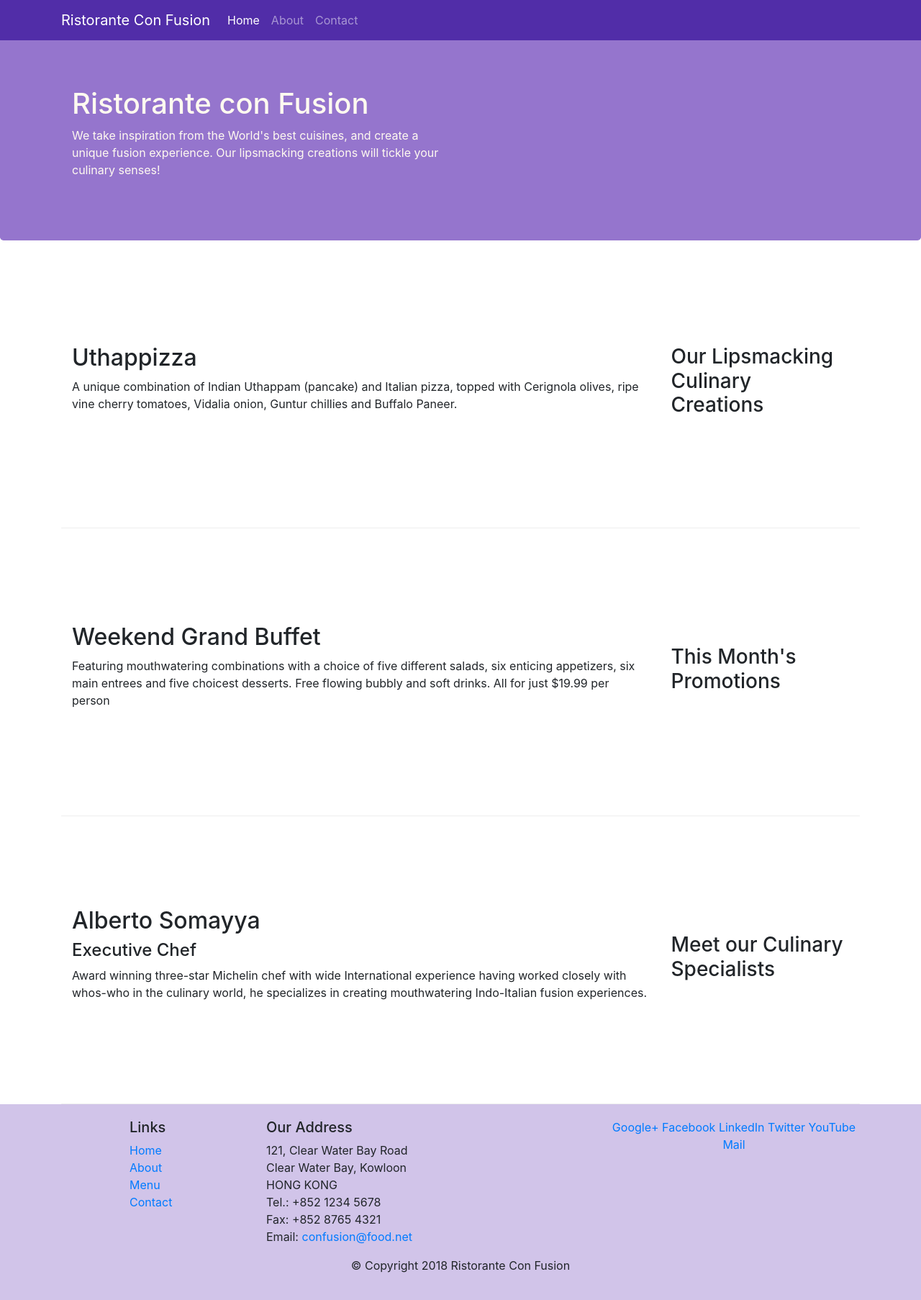
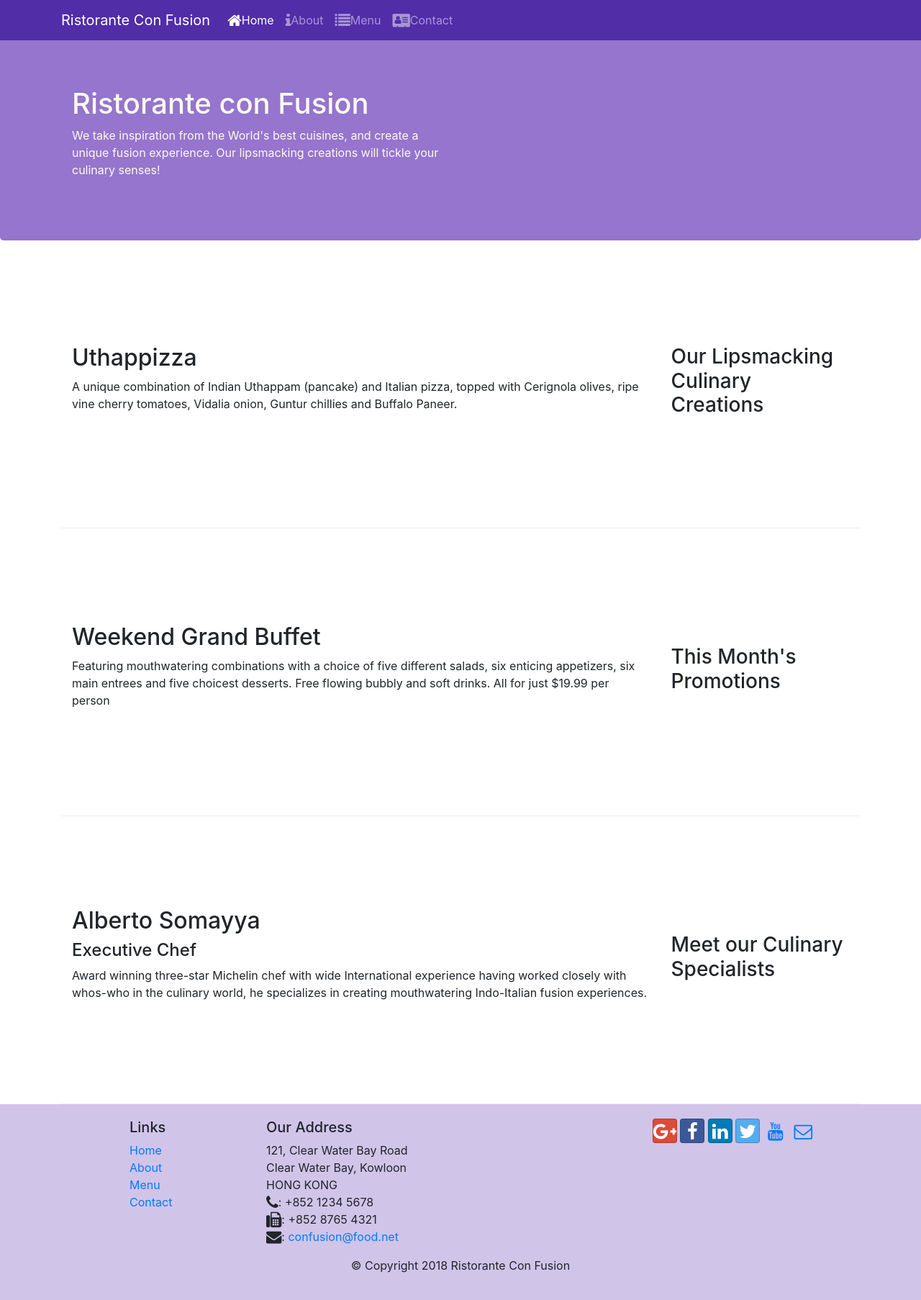
Before and after one commit to bernicetuazon/conFusion, a website: page index.html in a window 1280 px wide. Shown: the whole page at 72% size. Drawn offline with nearby package versions, Linux system fonts and the light colour scheme.

Commit message:
Icon Fonts

```diff
--- a/index.html
+++ b/index.html
@@ -9,6 +9,8 @@
   <!-- Bootstrap CSS -->
   <link rel="stylesheet" href="node_modules/bootstrap/dist/css/bootstrap.min.css">
   <link rel="stylesheet" href="css/styles.css">
+  <link rel="stylesheet" href="node_modules/font-awesome/css/font-awesome.min.css">
+  <link rel="stylesheet" href="node_modules/bootstrap-social/bootstrap-social.css">
   <title>Ristorante Con Fusion</title>
 </head>
 
@@ -24,13 +26,16 @@
       <div class="collapse navbar-collapse" id="Navbar">
         <ul class="navbar-nav mr-auto">
           <li class="nav-item active">
-            <a class="nav-link" href="#">Home</a>
+            <a class="nav-link" href="#"><span class="fa fa-home fa-lg"></span>Home</a>
           </li>
           <li class="nav-item">
-            <a class="nav-link" href="./aboutus.html">About</a>
+            <a class="nav-link" href="./aboutus.html"><span class="fa fa-info fa-lg"></span>About</a>
           </li>
           <li class="nav-item">
-            <a class="nav-link" href="#">Contact</a>
+            <a class="nav-link" href="#"><span class="fa fa-list fa-lg"></span>Menu</a>
+          </li>
+          <li class="nav-item">
+            <a class="nav-link" href="#"><span class="fa fa-address-card fa-lg"></span>Contact</a>
           </li>
         </ul>
       </div>
@@ -94,7 +99,7 @@
           <h5>Links</h5>
           <ul class="list-unstyled">
             <li><a href="#">Home</a></li>
-            <li><a href="#">About</a></li>
+            <li><a href="./aboutus.html">About</a></li>
             <li><a href="#">Menu</a></li>
             <li><a href="#">Contact</a></li>
           </ul>
@@ -105,19 +110,19 @@
             121, Clear Water Bay Road<br>
             Clear Water Bay, Kowloon<br>
             HONG KONG<br>
-            Tel.: +852 1234 5678<br>
-            Fax: +852 8765 4321<br>
-            Email: <a href="mailto:confusion@food.net">confusion@food.net</a>
+            <i class="fa fa-phone fa-lg"></i>: +852 1234 5678<br>
+            <i class="fa fa-fax fa-lg"></i>: +852 8765 4321<br>
+            <i class="fa fa-envelope fa-lg"></i>: <a href="mailto:confusion@food.net">confusion@food.net</a>
           </address>
         </div>
         <div class="col-12 col-sm-4">
           <div class="text-center">
-            <a href="http://google.com/+">Google+</a>
-            <a href="http://www.facebook.com/profile.php?id=">Facebook</a>
-            <a href="http://www.linkedin.com/in/">LinkedIn</a>
-            <a href="http://twitter.com/">Twitter</a>
-            <a href="http://youtube.com/">YouTube</a>
-            <a href="mailto:">Mail</a>
+            <a class="btn btn-social-icon btn-google" href="http://google.com/+"><i class="fa fa-google-plus"></i></a>
+            <a class="btn btn-social-icon btn-facebook" href="http://www.facebook.com/profile.php?id="><i class="fa fa-facebook"></i></a>
+            <a class="btn btn-social-icon btn-linkedin" href="http://www.linkedin.com/in/"><i class="fa fa-linkedin"></i></a>
+            <a class="btn btn-social-icon btn-twitter" href="http://twitter.com/"><i class="fa fa-twitter"></i></a>
+            <a class="btn btn-social-icon btn-youtube" href="http://youtube.com/"><i class="fa fa-youtube"></i></a>
+            <a class="btn btn-social-icon" href="mailto:"><i class="fa fa-envelope-o"></i></a>
           </div>
         </div>
       </div>
--- a/package.json
+++ b/package.json
@@ -15,6 +15,8 @@
   },
   "dependencies": {
     "bootstrap": "^4.0.0",
+    "bootstrap-social": "^5.1.1",
+    "font-awesome": "^4.7.0",
     "jquery": "^3.3.1",
     "popper.js": "^1.12.9"
   }
```
Also changed, not shown: aboutus.html (+19 -13 lines), 1 other file.
